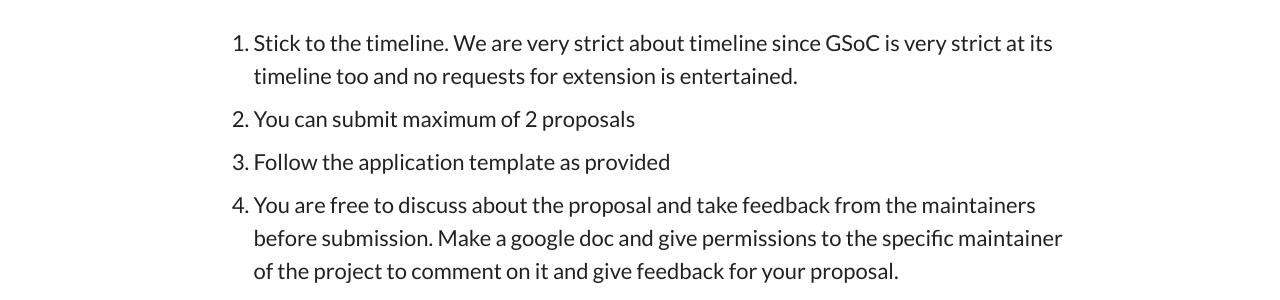
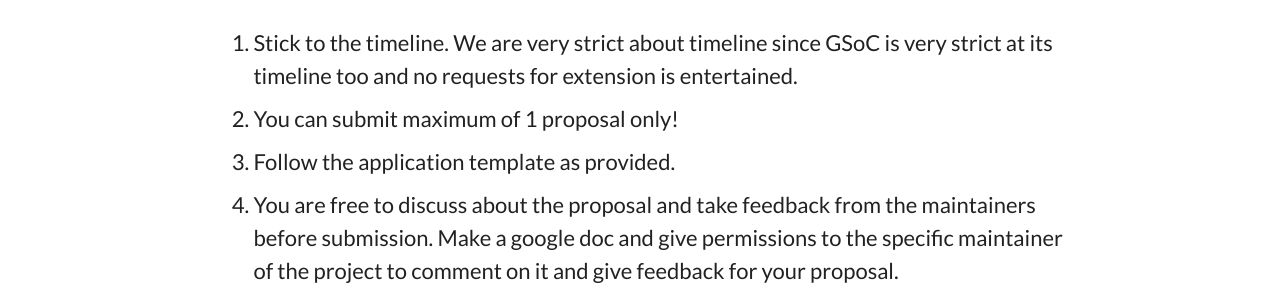
Before and after one commit to NITDgpOS/nitdgpos.github.io, a Jekyll site: the page built from GSoC_Heat.md, in a window 1280 px wide and 900 px high, scrolled down 836 px. Shown: the part 155-455 px from the top of the window. Built offline with Jekyll 4.4.1, drawn with Linux system fonts in a browser that asks for light colours; nearby versions of some CDN libraries.

Commit message:
Minor corrections in last commit

```diff
--- a/GSoC_Heat.md
+++ b/GSoC_Heat.md
@@ -9,8 +9,8 @@ permalink: gsoc_heat
 
 # **Contest Rules and Guidelines**
 1. Stick to the timeline. We are very strict about timeline since GSoC is very strict at its timeline too and no requests for extension is entertained.
-2. You can submit maximum of 2 proposals
-3. Follow the application template as provided
+2. You can submit maximum of 1 proposal only!
+3. Follow the application template as provided.
 4. You are free to discuss about the proposal and take feedback from the maintainers before submission. Make a google doc and give permissions to the specific maintainer of the project to comment on it and give feedback for your proposal.
 5. Share the link of your google doc in our mailing list to make it easier to review it. Create a new thread with topic `GSoC Heat proposal by <your_name>`
 6. Submit the final proposal in pdf format. No changes can be done to your proposal once submitted and you can't resubmit the same proposal. So be sure before you submit the final link.
@@ -31,49 +31,49 @@ We will be sure to nerd you out with the info about the projects.
 # [UIP](https://github.com/NITDgpOS/UIP)
 
 This is the Star repo of NITDgpOS, its a library to customize your desktop wallpapers :)
-
+<br/>
 Language: Python
-
+<br/>
 More info: [UIP](https://nitdgpos.github.io/projects/UIP)
 
 # [Fearch](https://github.com/NITDgpOS/chrome-search-extension)
 
 The second (if not the first) biggest star of NITDgpOS. This is a chrome and firefox extension to search over FTP servers.
-
+<br/>
 Language: JavaScript
 
 # [PiZilla](https://github.com/NITDgpOS/PiZilla)
 
 Cheating is always possible ;) The program you can use to cheat in your lab exam. Sets a local server to share files.
-
+<br/>
 Language: JavaScript
 
 # [PlotIt](https://github.com/NITDgpOS/PlotIt)
 
 Maths nerd much? This is a program used to visualize graphs.
-
+<br/>
 Language: Python
 
 # [SecureSnaps](https://github.com/NITDgpOS/SecureSnaps)
 
 Secure data storage and transfer is everythign! This is a repository you can use to encrypt your pics.
-
+<br/>
 Language: Python
 
 # [MemeFinder](https://github.com/NITDgpOS/MemeFinder)
 
 Want any memes? This will help you out. The name says it all!
-
+<br/>
 Language: Python
 
 # [manga](https://github.com/NITDgpOS/manga)
 
 This is the repo which you can use to download mangas and save them in your system in pdf format.
-
+<br/>
 Language: BASH, C, Python
 
 # [MultiGameSet](https://github.com/NITDgpOS/MultiGameSet)
 
 This is a set of 2-player games you can play.
-
+<br/>
 Language: Java
```
